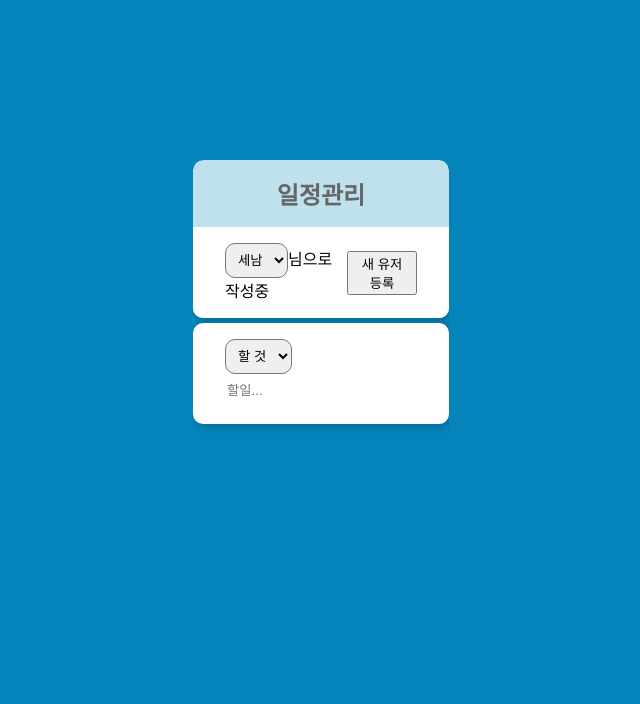
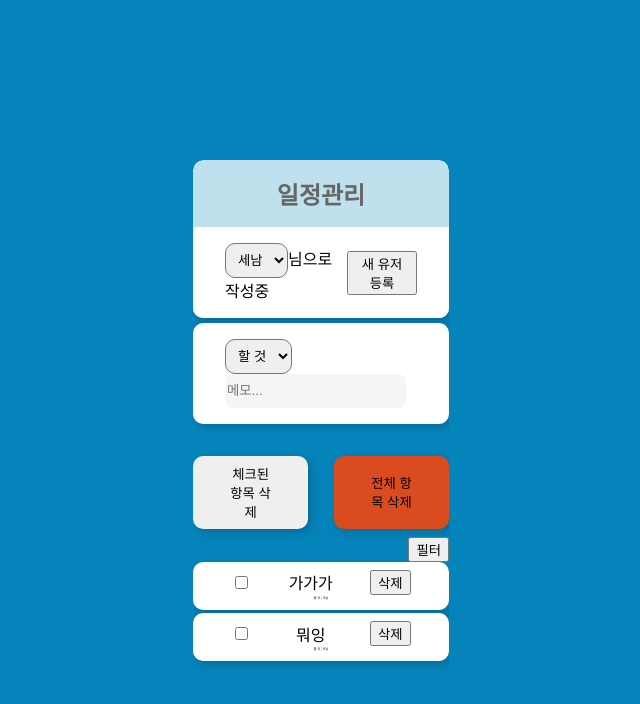
Before and after one commit to YOON3N4M/study-react, a React (Create React App) app: page / in a window 1280 px wide. Shown: the top 704 px of the page, without its empty margins (319-959 px from the left). Built offline with nearby package versions, Linux system fonts and the light colour scheme; data requests are answered from the project's data file.

Commit message:
design(refactor): 간단한 애니메이션 효과 적용, 필터 기능을 위한 구조 잡기

```diff
--- a/fake-server/db.json
+++ b/fake-server/db.json
@@ -1,12 +1,27 @@
 {
-  "todos": [],
+  "todos": [
+    {
+      "createBy": "세남",
+      "type": "할 것",
+      "todoText": "가가가",
+      "isCheck": false,
+      "id": 3
+    },
+    {
+      "createBy": "세남",
+      "type": "할 것",
+      "todoText": "뭐잉",
+      "isCheck": false,
+      "id": 4
+    }
+  ],
   "users": [
     {
       "username": "세남",
       "id": 1
     },
     {
-      "username": "개똥",
+      "username": "바보",
       "id": 2
     }
   ]
--- a/src/GlobalStyle.js
+++ b/src/GlobalStyle.js
@@ -12,6 +12,119 @@ ul{
     padding: 0 0;
     margin: 0 0;
 }
+
+.fadeup {
+  animation: fadeup 0.5s ease-in-out;
+  -moz-animation: fadeup 0.5s ease-in-out;
+  /* Firefox */
+  -webkit-animation: fadeup 0.5s ease-in-out;
+  /* Safari and Chrome */
+  -o-animation: fadeup 0.5s ease-in-out;
+}
+
+
+.fadein {
+  animation: fadein 0.3s ease;
+  -moz-animation: fadein 0.3s ease;
+  /* Firefox */
+  -webkit-animation: fadein 0.3s ease;
+  /* Safari and Chrome */
+  -o-animation: fadein 0.3s ease;
+}
+
+@keyframes fadeup {
+  from {
+    opacity: 0;
+    transform: translateY(10px);
+  }
+
+  to {
+    opacity: 100%;
+    transform: none;
+  }
+}
+
+@-moz-keyframes fadeup {
+  /* Firefox */
+  from {
+    opacity: 0;
+    transform: translateY(10px);
+  }
+
+  to {
+    opacity: 100%;
+    transform: none;
+  }
+}
+
+@-webkit-keyframes fadeup {
+  /* Safari and Chrome */
+  from {
+    opacity: 0;
+    transform: translateY(10px);
+  }
+
+  to {
+    opacity: 100%;
+    transform: none;
+  }
+}
+
+@-o-keyframes fadeup {
+  /* Opera */
+  from {
+    opacity: 0;
+    transform: translateY(10px);
+  }
+
+  to {
+    opacity: 100%;
+    transform: none;
+  }
+}
+
+@keyframes fadein {
+  from {
+    opacity: 0;
+  }
+
+  to {
+    opacity: 100%;
+  }
+}
+
+@-moz-keyframes fadein {
+  /* Firefox */
+  from {
+    opacity: 0;
+  }
+
+  to {
+    opacity: 100%;
+  }
+}
+
+@-webkit-keyframes fadein {
+  /* Safari and Chrome */
+  from {
+    opacity: 0;
+  }
+
+  to {
+    opacity: 100%;
+  }
+}
+
+@-o-keyframes fadein {
+  /* Opera */
+  from {
+    opacity: 0;
+  }
+
+  to {
+    opacity: 100%;
+  }
+}
 `;
 
 export default GlobalStyle;
--- a/src/components/InsertTodo.js
+++ b/src/components/InsertTodo.js
@@ -68,7 +68,7 @@ export default function InsertTodo({
 
   return (
     <>
-      <InsertTodoContainer>
+      <InsertTodoContainer className="fadein">
         <form onSubmit={onSubmit}>
           <StyledSelect onChange={onTodoTypeChange}>
             <option>할 것</option>
@@ -77,7 +77,7 @@ export default function InsertTodo({
           <StyledTextInput
             onChange={onTodoTextChange}
             value={todo}
-            placeholder="할일..."
+            placeholder="메모..."
             required
           ></StyledTextInput>
         </form>
--- a/src/components/TodoList.js
+++ b/src/components/TodoList.js
@@ -12,6 +12,20 @@ const ClearBtnContainer = styled.div`
   margin-bottom: 0.5rem;
   // background-color: #f8f8f8;
   // box-shadow: 3px 3px 8px rgba(0, 0, 0, 0.2);
+`;
+
+const FilterContainer = styled.div`
+  display: flex;
+  flex-direction: column;
+  .top-row {
+    display: flex;
+    justify-content: right;
+    align-items: center;
+  }
+  .bottom-row {
+    display: flex;
+    justify-content: space-between;
+  }
 `;
 
 const TodoItem = styled.div`
@@ -56,6 +70,8 @@ const StyledClearBtn = styled.button`
 `;
 
 export default function TodoList({ todos, setTodos }) {
+  const [isFilterHide, setIsFilterHide] = useState(true);
+
   function deleteTodo(id) {
     setTodos(todos.filter((todos) => todos.id !== id));
     axios.delete(API_URL + "/" + id);
@@ -99,20 +115,40 @@ export default function TodoList({ todos, setTodos }) {
   return (
     <>
       {todos.length !== 0 ? (
+        <>
           <ClearBtnContainer>
-          <StyledClearBtn onClick={ClearCheckedTodos}>
+            <StyledClearBtn className="fadeup" onClick={ClearCheckedTodos}>
               체크된 항목 삭제
             </StyledClearBtn>
-          <StyledClearBtn color={"#DA4C1F"} onClick={clearAllTodos}>
+            <StyledClearBtn
+              className="fadeup"
+              color={"#DA4C1F"}
+              onClick={clearAllTodos}
+            >
               전체 항목 삭제
             </StyledClearBtn>
           </ClearBtnContainer>
+          <FilterContainer>
+            <div className="top-row">
+              <button onClick={() => setIsFilterHide((prev) => !prev)}>
+                필터
+              </button>
+            </div>
+            {isFilterHide ? null : (
+              <div className="bottom-row">
+                {" "}
+                <select></select>
+                <select></select>
+              </div>
+            )}
+          </FilterContainer>
+        </>
       ) : null}
 
       <ul>
         {todos.length !== 0
           ? todos.map((todo) => (
-              <TodoItem key={todo.id}>
+              <TodoItem className="fadeup" key={todo.id}>
                 <div className="top-row">
                   <input
                     onChange={() => onChangeCheckBox(todo)}
--- a/src/components/TodoTemplate.js
+++ b/src/components/TodoTemplate.js
@@ -94,7 +94,7 @@ function TodoTemplate() {
   return (
     <>
       <TodoContainer>
-        <div className="todo-header">
+        <div className="todo-header fadein">
           <h1>일정관리</h1>
           <User
             user={user}
--- a/src/components/User.js
+++ b/src/components/User.js
@@ -23,6 +23,7 @@ export const StyledTextInput = styled.input`
   min-height: 2rem;
   width: ${(props) => props.customWidth || null};
   margin-right: 1rem;
+  background-color: #d3d3d33d;
 `;
 
 const StyledSubmitBtn = styled.button`
```
Lines whose indentation alone changed are shown as unchanged.
